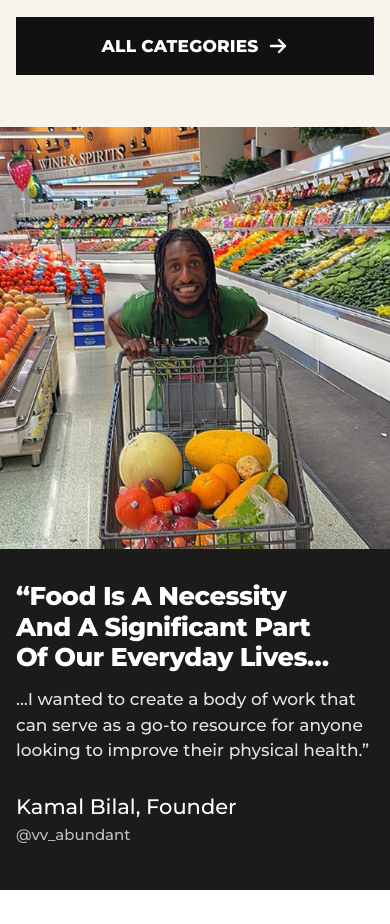
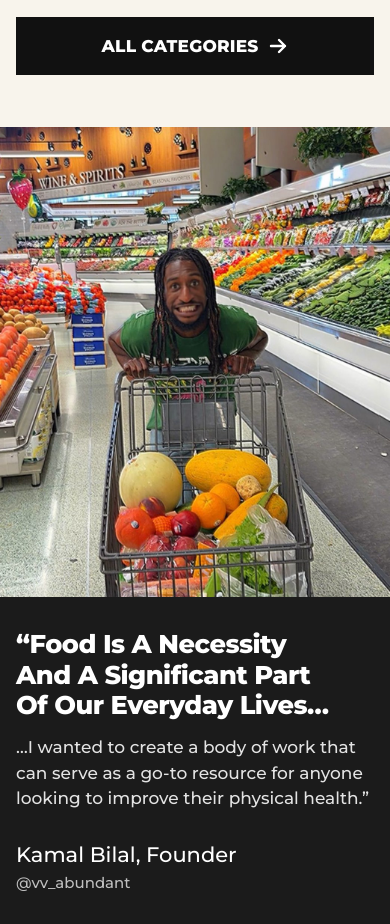
Before and after one commit to silkysroad/ishay-beta, a plain HTML site: page index.html in a window 390 px wide. Shown: the part 2180-3104 px from the top of the page. Drawn offline with Linux system fonts and the light colour scheme.

Commit message:
About photo: show the full image on phones, no crop
Co-Authored-By: Claude Fable 5.2 <noreply@anthropic.com>

```diff
--- a/home.css
+++ b/home.css
@@ -120,7 +120,7 @@ a:focus-visible,button:focus-visible,summary:focus-visible,input:focus-visible{o
 
 /* founder: photo, then a black panel */
 .founder{background:#1b1b1b;color:var(--white)}
-.founder-shot{width:100%;height:auto;aspect-ratio:1/1.08;object-fit:cover;object-position:50% 40%}
+.founder-shot{display:block;width:100%;height:auto;aspect-ratio:1044/1256;object-fit:cover;object-position:50% 40%}
 .founder-copy{padding:32px var(--pad) 44px}
 .founder h2{font-size:clamp(24px,6.6vw,34px);line-height:1.2;text-wrap:balance}
 .founder-rest{margin-top:14px;font-size:17px;line-height:1.5;color:rgba(255,255,255,.88);max-width:30em}
```
